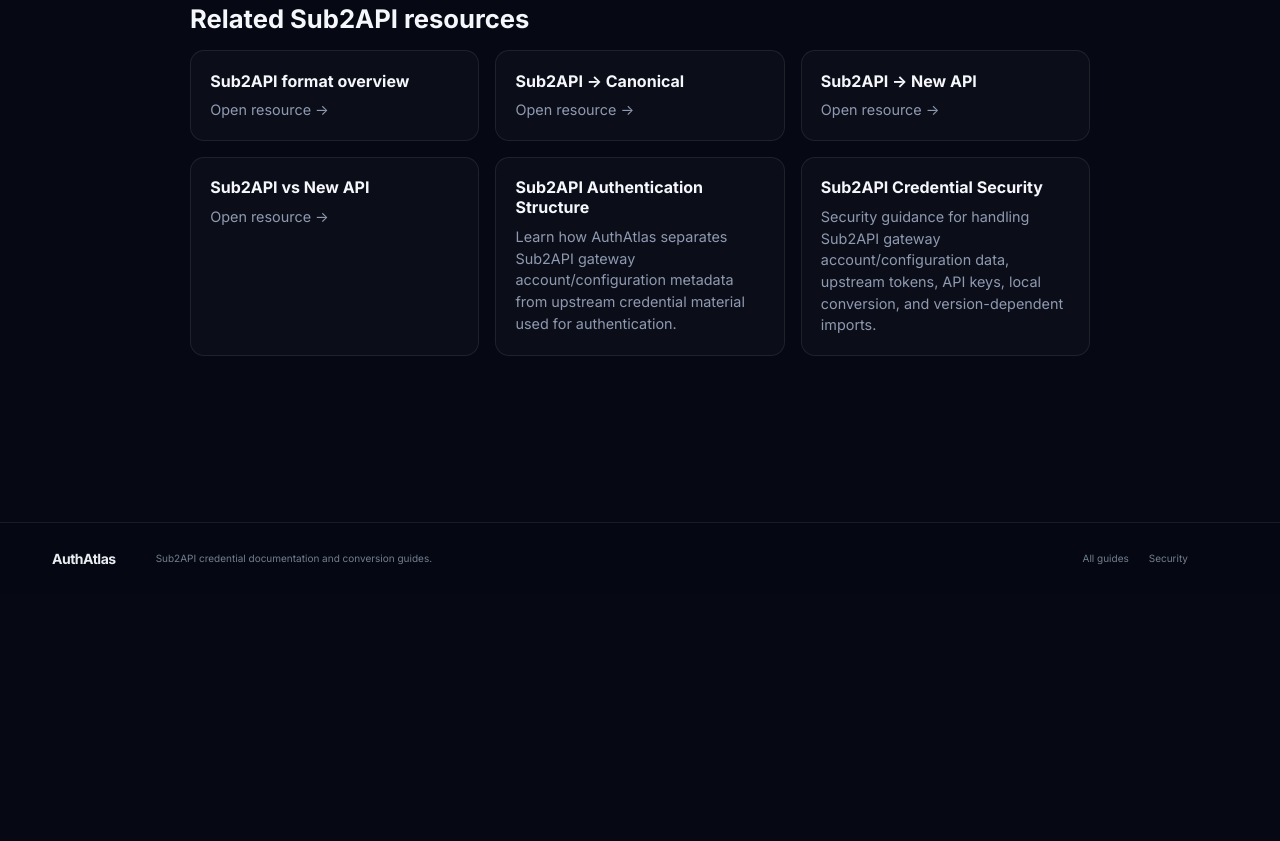
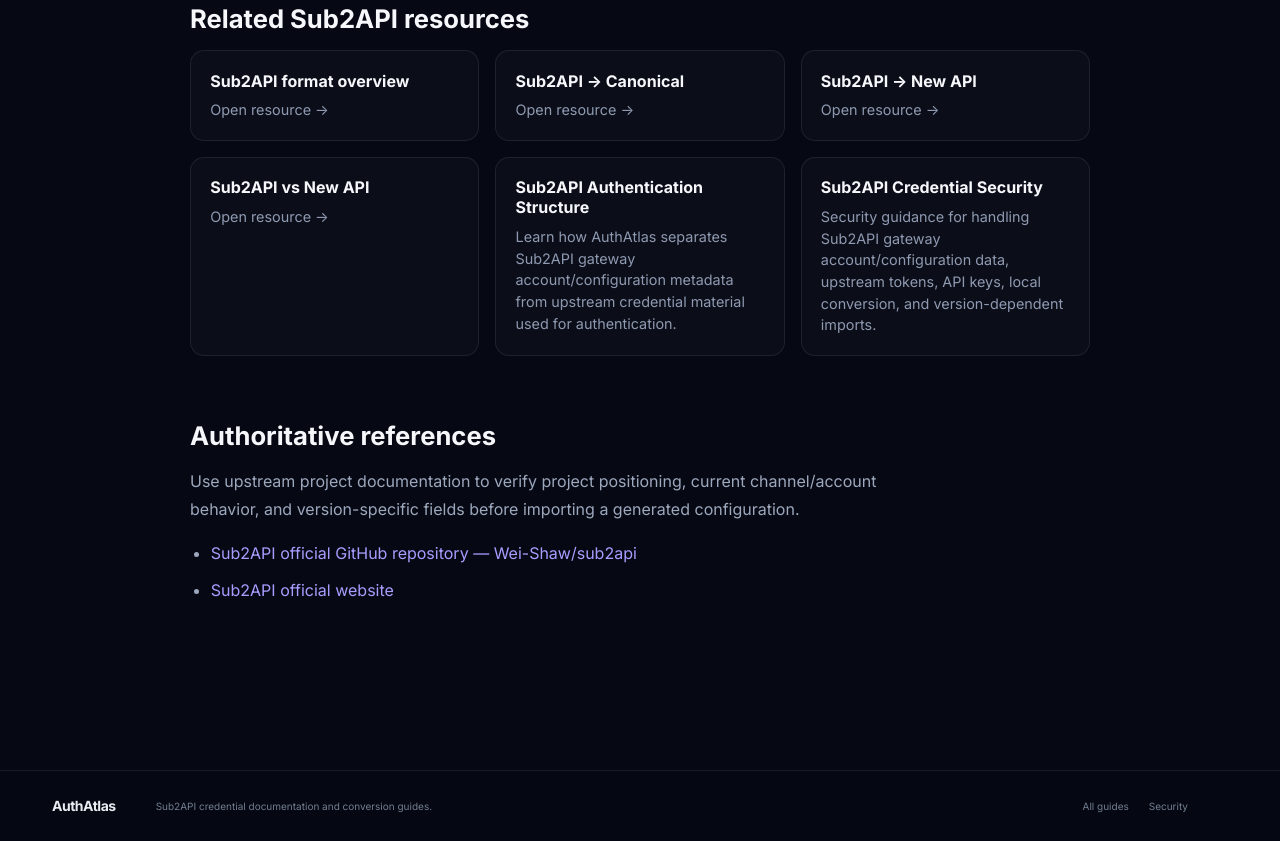
Before and after one commit to 1264585648/gpt-converter, an Astro site: page /guides/sub2api-credential-fields in a window 1280 px wide. Shown: the part 1476-2317 px from the top of the page. Before the commit the page ends 2069 px from the top, so only its background shows below. Built offline with nearby package versions, Linux system fonts and the light colour scheme; Astro itself is replaced by a stand-in of ours.

Commit message:
content: render authoritative guide references

```diff
--- a/src/pages/guides/[slug].astro
+++ b/src/pages/guides/[slug].astro
@@ -52,6 +52,18 @@ const relatedGuides = guides.filter((entry) => entry.topic === guide.topic && en
             {relatedGuides.map((entry) => <a href={`/guides/${entry.slug}`}><strong>{entry.title}</strong><span>{entry.description}</span></a>)}
           </div>
         </section>
+
+        {guide.references.length > 0 && (
+          <section aria-labelledby="authoritative-references">
+            <h2 id="authoritative-references">Authoritative references</h2>
+            <p class="reference-intro">Use upstream project documentation to verify project positioning, current channel/account behavior, and version-specific fields before importing a generated configuration.</p>
+            <ul class="reference-list">
+              {guide.references.map((reference) => (
+                <li><a href={reference.url} rel="noreferrer">{reference.label}</a></li>
+              ))}
+            </ul>
+          </section>
+        )}
       </article>
     </main>
 
@@ -76,4 +88,7 @@ const relatedGuides = guides.filter((entry) => entry.topic === guide.topic && en
   .related-grid { display: grid; grid-template-columns: repeat(auto-fit, minmax(230px, 1fr)); gap: 1rem; }
   .related-grid a { display: flex; flex-direction: column; gap: .55rem; padding: 1.2rem; border: 1px solid rgba(255,255,255,.08); border-radius: 14px; color: inherit; text-decoration: none; background: rgba(255,255,255,.025); }
   .related-grid span { color: #8f9ab1; line-height: 1.5; font-size: .9rem; }
+  .reference-intro { max-width: 760px; }
+  .reference-list { padding-left: 1.2rem; }
+  .reference-list a { color: #a99cff; }
 </style>
```
